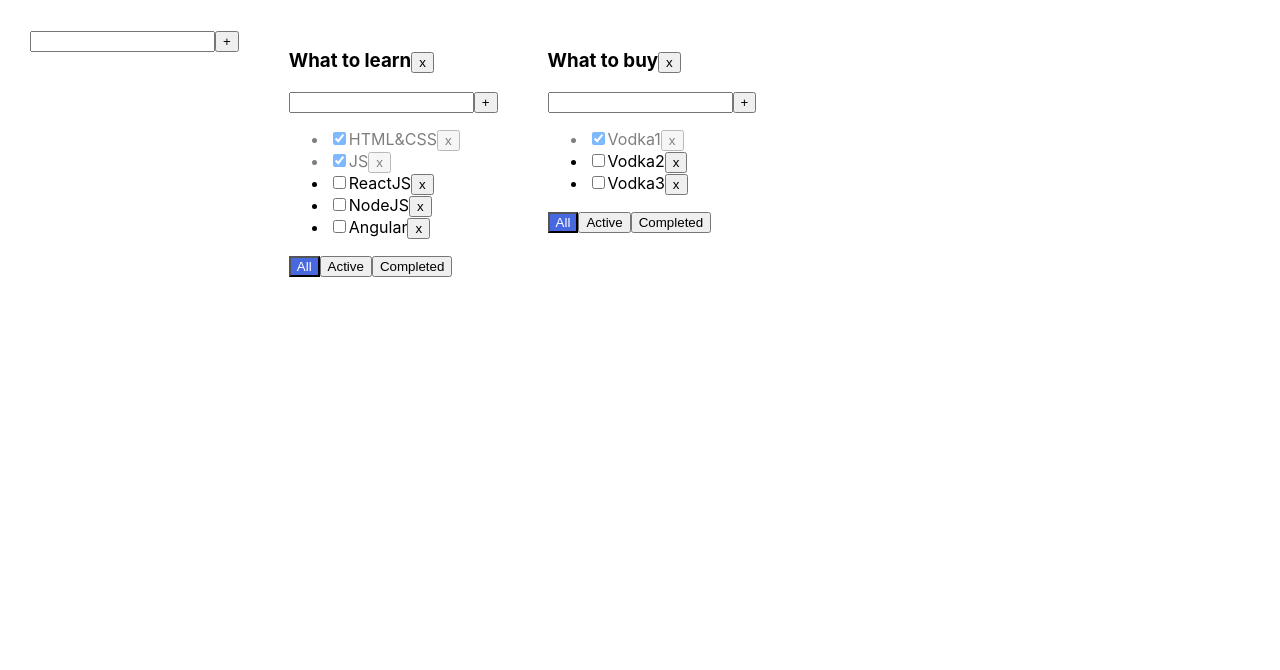
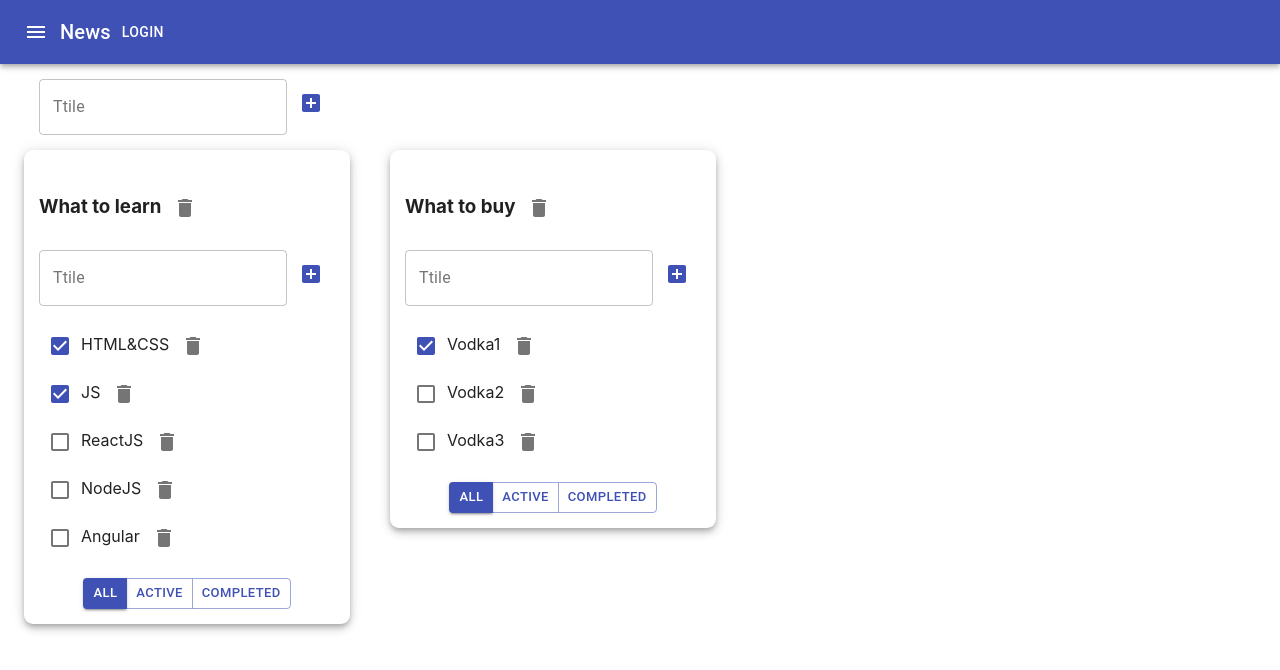
Before and after one commit to Fristail27/Todolist, a React (Create React App) app: page / in a window 1280 px wide. Shown: the top 670 px of the page. Built offline with nearby package versions, Linux system fonts and the light colour scheme.

Commit message:
add materialUI

```diff
--- a/package.json
+++ b/package.json
@@ -3,6 +3,8 @@
   "version": "0.1.0",
   "private": true,
   "dependencies": {
+    "@material-ui/core": "^4.11.2",
+    "@material-ui/icons": "^4.11.2",
     "@testing-library/jest-dom": "^4.2.4",
     "@testing-library/react": "^9.3.2",
     "@testing-library/user-event": "^7.1.2",
--- a/src/AddItemForm.tsx
+++ b/src/AddItemForm.tsx
@@ -1,19 +1,21 @@
 import React, {ChangeEvent, KeyboardEvent, useState} from "react";
+import {Button, IconButton, TextField} from "@material-ui/core";
+import {AddBox} from "@material-ui/icons";
 
 type AddItemFormPropsType = {
     addItem: (title: string) => void;
 }
 
-function AddItemForm (props:AddItemFormPropsType) {
+function AddItemForm(props: AddItemFormPropsType) {
     const [title, setTitle] = useState<string>("")
-    const [error, setError] = useState<string|null>(null)
+    const [error, setError] = useState<string | null>(null)
 
     const addItem = () => {
         const trimmedTitle = title.trim();
         if (trimmedTitle) {
             props.addItem(trimmedTitle);
         } else {
-            setError ("Title is required!");
+            setError("Title is required!");
         }
         setTitle("")
     };
@@ -21,17 +23,34 @@ function AddItemForm (props:AddItemFormPropsType) {
         setTitle(e.currentTarget.value);
         setError(null);
     };
-    const onKeyPressHandler = (e: KeyboardEvent<HTMLInputElement>) => {if (e.key === "Enter") addItem()};
+    const onKeyPressHandler = (e: KeyboardEvent<HTMLInputElement>) => {
+        if (e.key === "Enter") addItem()
+    };
     return (
         <div>
-            <input
+            <TextField
+                variant={"outlined"}
                 value={title}
                 onKeyPress={onKeyPressHandler}
+                label={"Ttile"}
                 onChange={onChangeHandler}
-                className={error ? "error" : ""}
+                error={!!error}
+                helperText={error}
             />
-            <button onClick={addItem}>+</button>
-            {error && <div className={"error-message"}>{error}</div>}
+            {/*<input*/}
+            {/*    value={title}*/}
+            {/*    onKeyPress={onKeyPressHandler}*/}
+            {/*    onChange={onChangeHandler}*/}
+            {/*    className={error ? "error" : ""}*/}
+            {/*/>*/}
+            {/*<button onClick={addItem}>+</button>*/}
+            <IconButton
+                color={"primary"}
+                onClick={addItem}
+            >
+                <AddBox/>
+            </IconButton>
+            {/*{error && <div className={"error-message"}>{error}</div>}*/}
         </div>
     )
 }
--- a/src/App.css
+++ b/src/App.css
@@ -1,28 +1,28 @@
-.App {
-  padding: 30px;
-  display: flex;
-}
-.App > div {
-  margin-right: 50px;
-}
-.error {
-  border: red 2px solid;
-}
-.error-message {
-  color: red;
-}
-.active-filter {
-  background-color: #4868e0;
-  color: white;
-}
-.is-done {
-  opacity: 0.5;
-}
-.Title{
-  display: inline-block;
-}
-.HeaderTodolist {
-  display: flex;
-  justify-content: space-between;
-  align-items: center;
-}
+/*.App {*/
+/*  padding: 30px;*/
+/*  display: flex;*/
+/*}*/
+/*.App > div {*/
+/*  margin-right: 50px;*/
+/*}*/
+/*.error {*/
+/*  border: red 2px solid;*/
+/*}*/
+/*.error-message {*/
+/*  color: red;*/
+/*}*/
+/*.active-filter {*/
+/*  background-color: #4868e0;*/
+/*  color: white;*/
+/*}*/
+/*.is-done {*/
+/*  opacity: 0.5;*/
+/*}*/
+/*.Title{*/
+/*  display: inline-block;*/
+/*}*/
+/*.HeaderTodolist {*/
+/*  display: flex;*/
+/*  justify-content: space-between;*/
+/*  align-items: center;*/
+/*}*/
--- a/src/App.tsx
+++ b/src/App.tsx
@@ -3,6 +3,8 @@ import './App.css';
 import {TodoList} from "./TodoList";
 import {v1} from "uuid";
 import AddItemForm from "./AddItemForm";
+import {AppBar, Button, Container, Grid, IconButton, Paper, Toolbar, Typography} from "@material-ui/core";
+import {Menu} from "@material-ui/icons";
 
 export type TaskType = {
     id: string,
@@ -52,11 +54,13 @@ function App() {
         }
 
     };
+
     function removeTask(taskID: string, todolistID: string) {
         const todolistTasks = tasks[todolistID].filter(t => t.id !== taskID);
         tasks[todolistID] = todolistTasks;
         setTasks({...tasks})
     };
+
     function addTask(title: string, todolistID: string) {
         const newTask: TaskType = {
             id: v1(),
@@ -66,6 +70,7 @@ function App() {
         tasks[todolistID] = [newTask, ...tasks[todolistID]];
         setTasks({...tasks})
     };
+
     function changeStatus(taskID: string, isDone: boolean, todolistID: string) {
         const task = tasks[todolistID].find(t => t.id === taskID);
         if (task) {
@@ -74,12 +79,14 @@ function App() {
         }
         ;
     };
-    function deleteTodolist (todolistID:string) {
-        setTodolists( todolists.filter(el => el.id !== todolistID));
+
+    function deleteTodolist(todolistID: string) {
+        setTodolists(todolists.filter(el => el.id !== todolistID));
         delete tasks[todolistID];
         setTasks({...tasks});
     };
-    function addTodoList(title:string) {
+
+    function addTodoList(title: string) {
         const newTodolistID = v1();
         const newTodolist: TodolistType = {
             id: newTodolistID,
@@ -89,7 +96,7 @@ function App() {
         setTodolists([...todolists, newTodolist])
         setTasks({
             ...tasks,
-            [newTodolistID]:[]
+            [newTodolistID]: []
         })
     };
 
@@ -98,10 +105,12 @@ function App() {
         if (task) {
             task.title = title;
             setTasks({...tasks});
+        }
+        ;
     };
-    };
+
     function changeTodolistTitle(title: string, todolistID: string) {
-        const todolist = todolists.find(t=> t.id === todolistID)
+        const todolist = todolists.find(t => t.id === todolistID)
         if (todolist) {
             todolist.title = title;
             setTodolists([...todolists]);
@@ -110,7 +119,22 @@ function App() {
 
     return (
         <div className="App">
+            <AppBar position="static">
+                <Toolbar>
+                    <IconButton edge="start" color="inherit" aria-label="menu">
+                        <Menu/>
+                    </IconButton>
+                    <Typography variant="h6">
+                        News
+                    </Typography>
+                    <Button color="inherit">Login</Button>
+                </Toolbar>
+            </AppBar>
+            <Container fixed={true} >
+                <Grid style={{padding:"15px"}} container={true}>
                     <AddItemForm addItem={addTodoList}/>
+                </Grid>
+                <Grid container={true} spacing={5}>
                     {
                         todolists.map(tl => {
                             let taskForTodoList = tasks[tl.id];
@@ -120,7 +144,9 @@ function App() {
                             if (tl.filter === "completed") {
                                 taskForTodoList = tasks[tl.id].filter(task => task.isDone)
                             }
-                    return(
+                            return (
+                                <Grid item>
+                                    <Paper style={{padding: "15px", borderRadius:"9px"}} elevation={5} >
                                         <TodoList
                                             key={tl.id}
                                             id={tl.id}
@@ -134,9 +160,13 @@ function App() {
                                             deleteTodolist={deleteTodolist}
                                             changeTaskTitle={changeTaskTitle}
                                             changeTodolistTitle={changeTodolistTitle}
-                    />)
+                                        />
+                                    </Paper>
+                                </Grid>)
                         })
                     }
+                </Grid>
+            </Container>
         </div>
     );
 }
--- a/src/EditableSpan.tsx
+++ b/src/EditableSpan.tsx
@@ -1,8 +1,9 @@
 import React, {ChangeEvent, KeyboardEvent, useState} from "react";
+import {TextField} from "@material-ui/core";
 
 type EditableSpanPropsType = {
     value: string,
-    getNewTitle:(title:string) => void,
+    getNewTitle: (title: string) => void,
 }
 
 function EditableSpan(props: EditableSpanPropsType) {
@@ -13,7 +14,7 @@ function EditableSpan(props: EditableSpanPropsType) {
     }
     const offEditMode = () => {
         setEditMode(false)
-        if(title.trim()) {
+        if (title.trim()) {
             props.getNewTitle(title.trim())
         }
     }
@@ -21,18 +22,25 @@ function EditableSpan(props: EditableSpanPropsType) {
         setTitle(e.currentTarget.value);
     };
     const onKeyPressEnter = (e: KeyboardEvent<HTMLInputElement>) => {
-        if (e.key === "Enter")  offEditMode()
+        if (e.key === "Enter") offEditMode()
     }
     return (
         editMode
-        ?<input
+            ? <TextField
+                // variant={"outlined"}
                 value={title}
                 onBlur={offEditMode}
                 autoFocus={true}
                 onChange={onChangeHandler}
-                onKeyPress={onKeyPressEnter}
             />
-        :<span onDoubleClick={onEditMode}>{props.value}</span>
+            // <input
+            //     value={title}
+            //     onBlur={offEditMode}
+            //     autoFocus={true}
+            //     onChange={onChangeHandler}
+            //     onKeyPress={onKeyPressEnter}
+            // />
+            : <span onDoubleClick={onEditMode}>{props.value}</span>
     )
 }
 
--- a/src/TodoList.tsx
+++ b/src/TodoList.tsx
@@ -2,6 +2,8 @@ import React, {ChangeEvent, KeyboardEvent, useState} from "react";
 import {filterValuesType, TaskType} from "./App";
 import AddItemForm from "./AddItemForm";
 import EditableSpan from "./EditableSpan";
+import {Button, ButtonGroup, Checkbox, IconButton} from "@material-ui/core";
+import {Delete} from "@material-ui/icons";
 
 type PropsType = {
     id: string,
@@ -14,7 +16,7 @@ type PropsType = {
     changeStatus: (taskID: string, isDone: boolean, todolistID: string) => void,
     deleteTodolist: (todolistID: string) => void,
     changeTaskTitle: (taskID: string, title: string, todolistID: string) => void,
-    changeTodolistTitle: (title: string, todolistID: string) =>void,
+    changeTodolistTitle: (title: string, todolistID: string) => void,
 }
 
 export function TodoList(props: PropsType) {
@@ -26,19 +28,27 @@ export function TodoList(props: PropsType) {
         const changeStatus = (e: ChangeEvent<HTMLInputElement>) => {
             props.changeStatus(taskObj.id, e.currentTarget.checked, props.id)
         }
-        const changeTaskTitle = (title:string) => {
+        const changeTaskTitle = (title: string) => {
             props.changeTaskTitle(taskObj.id, title, props.id)
         }
         return (
             <li key={taskObj.id} className={taskObj.isDone ? "is-done" : ""}>
-                <input
+                <Checkbox
+                    color={"primary"}
                     onChange={changeStatus}
-                    type="checkbox"
                     checked={taskObj.isDone}
                 />
+                {/*<input*/}
+                {/*    onChange={changeStatus}*/}
+                {/*    type="checkbox"*/}
+                {/*    checked={taskObj.isDone}*/}
+                {/*/>*/}
                 <EditableSpan getNewTitle={changeTaskTitle} value={taskObj.title}/>
-                <button onClick={removeTask}>x
-                </button>
+                {/*<button onClick={removeTask}>x</button>*/}
+                <IconButton onClick={removeTask}>
+                    <Delete/>
+                </IconButton>
+
             </li>
         )
     });
@@ -57,26 +67,33 @@ export function TodoList(props: PropsType) {
     const addTask = (title: string) => {
         props.addTask(title, props.id)
     };
-    const changeTodolistTitle = (title:string) => {
+    const changeTodolistTitle = (title: string) => {
         props.changeTodolistTitle(title, props.id)
     }
 
     return (<div>
-            <h3 className="Title">
-                <EditableSpan value={props.title} getNewTitle={changeTodolistTitle}/>
-                <button onClick={deleteTodolistOnClickHandler}>x</button>
-            </h3>
+        <h3 className="Title">
+            <EditableSpan value={props.title} getNewTitle={changeTodolistTitle}/>
+            {/*<button onClick={deleteTodolistOnClickHandler}>x</button>*/}
+            <IconButton onClick={deleteTodolistOnClickHandler}>
+                <Delete/>
+            </IconButton>
+        </h3>
         <AddItemForm addItem={addTask}/>
-        <ul>
+        <ul style={{listStyle:"none", paddingLeft:"0"}}>
             {tasks}
         </ul>
-        <div>
-            <button className={props.filter === "all" ? "active-filter" : ""} onClick={AllOnClickHandler}>All</button>
-            <button className={props.filter === "active" ? "active-filter" : ""} onClick={ActiveOnClickHandler}>Active
-            </button>
-            <button className={props.filter === "completed" ? "active-filter" : ""}
-                    onClick={CompletedOnClickHandler}>Completed
-            </button>
+        <div style={{textAlign:"center"}}>
+            <ButtonGroup color="primary" size={"small"}>
+                <Button variant={props.filter === "all" ? "contained" : "outlined"}
+                        onClick={AllOnClickHandler}>All</Button>
+                <Button variant={props.filter === "active" ? "contained" : "outlined"}
+                        onClick={ActiveOnClickHandler}>Active
+                </Button>
+                <Button variant={props.filter === "completed" ? "contained" : "outlined"}
+                        onClick={CompletedOnClickHandler}>Completed
+                </Button>
+            </ButtonGroup>
         </div>
     </div>)
 }
```
Also changed, not shown: 1 other file (tests, documents, lock files or other folders). Lines whose indentation alone changed are shown as unchanged.
